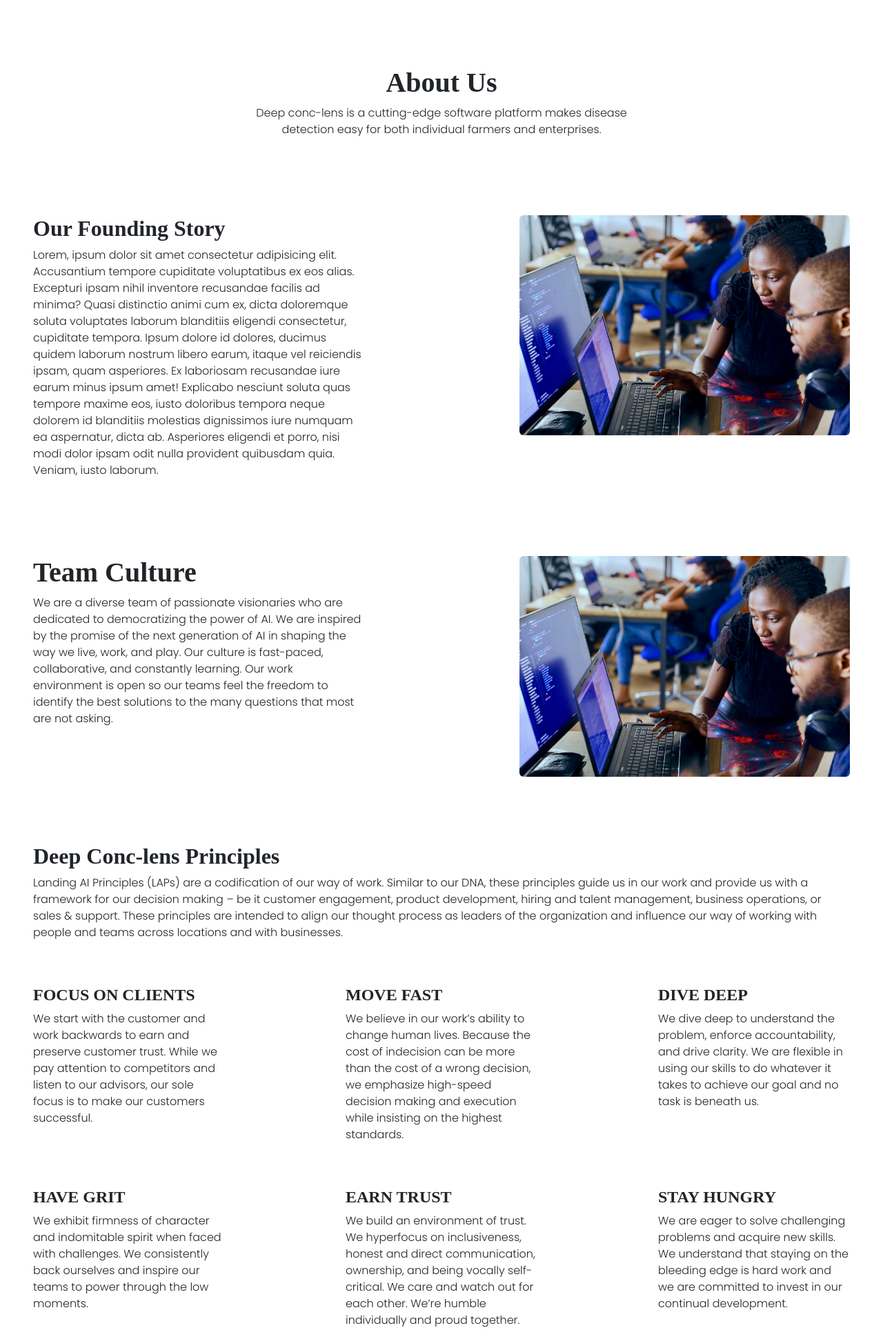
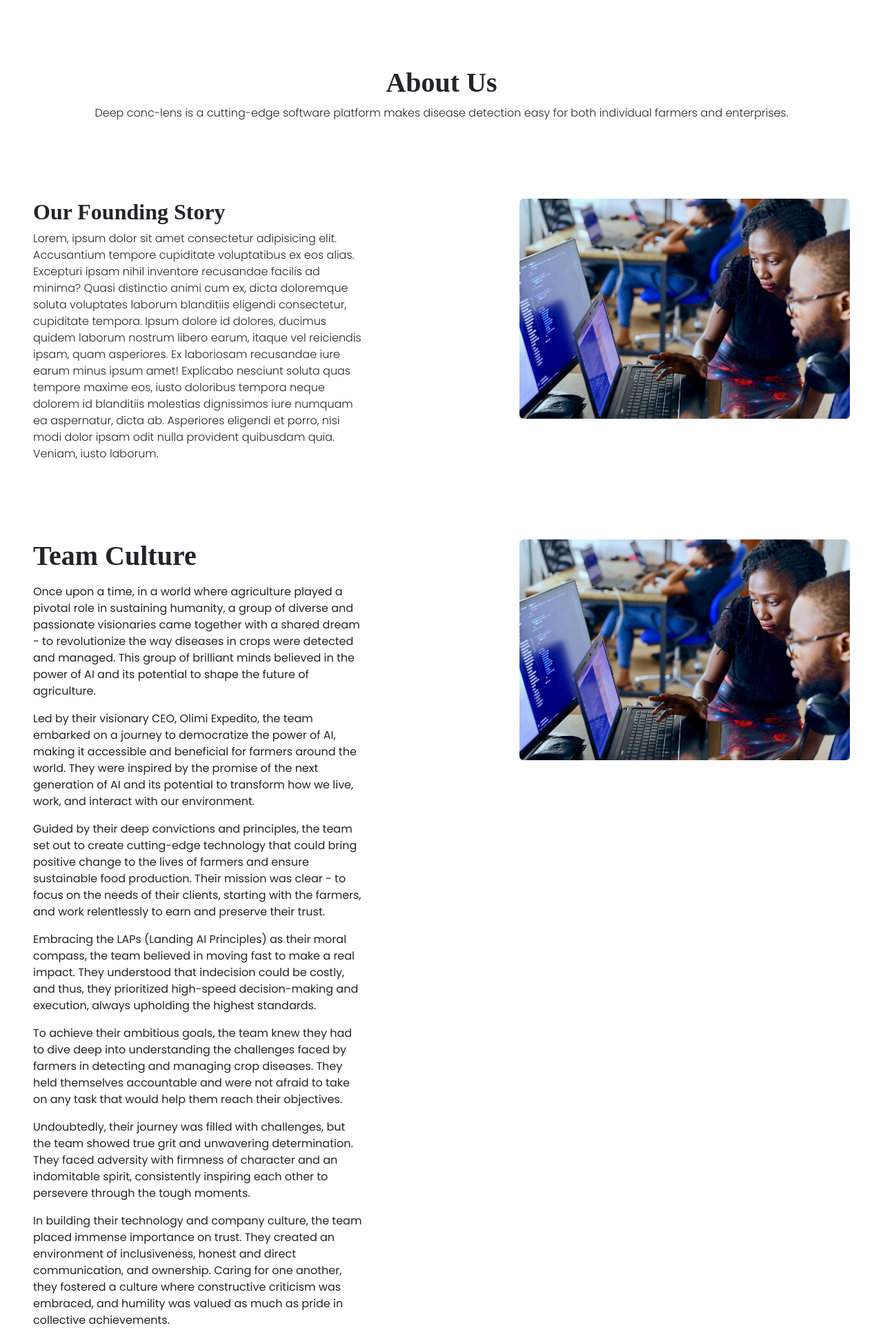
Before and after one commit to deepconclusions/plant-disease-detector-frontend, a Django app: page /about in a window 1280 px wide. Shown: the part 124-2052 px from the top of the page at 69% size. Run offline with Django 4.2, Linux system fonts and the light colour scheme; some libraries are stand-ins or nearby versions; some web fonts are replaced.

```diff
--- a/plants/templates/plants/about.html
+++ b/plants/templates/plants/about.html
@@ -3,7 +3,7 @@
 <section class="mb-5">
   <div class="p-5 text-center d-flex flex-column justify-content-center">
     <h1 class="fw-bold">About Us</h1>
-    <p class="fw-light align-self-center" style="width: 50%">
+    <p class="fw-light align-self-center">
       Deep conc-lens is a cutting-edge software platform makes disease detection
       easy for both individual farmers and enterprises.
     </p>
@@ -39,14 +39,84 @@
     <main class="col-md-5">
       <h1 class="fw-bold">Team Culture</h1>
       <p class="fw-light">
-        We are a diverse team of passionate visionaries who are dedicated to
-        democratizing the power of AI. We are inspired by the promise of the
-        next generation of AI in shaping the way we live, work, and play. Our
-        culture is fast-paced, collaborative, and constantly learning. Our work
-        environment is open so our teams feel the freedom to identify the best
-        solutions to the many questions that most are not asking.
+        <p>
+        Once upon a time, in a world where agriculture played a pivotal role in
+        sustaining humanity, a group of diverse and passionate visionaries came
+        together with a shared dream - to revolutionize the way diseases in
+        crops were detected and managed. This group of brilliant minds believed
+        in the power of AI and its potential to shape the future of agriculture.
+    </p>
+    <p>
+        Led by their visionary CEO, Olimi Expedito, the team embarked on a
+        journey to democratize the power of AI, making it accessible and
+        beneficial for farmers around the world. They were inspired by the
+        promise of the next generation of AI and its potential to transform how
+        we live, work, and interact with our environment.
+    </p>
+    <p>
+        Guided by their deep
+        convictions and principles, the team set out to create cutting-edge
+        technology that could bring positive change to the lives of farmers and
+        ensure sustainable food production. Their mission was clear - to focus
+        on the needs of their clients, starting with the farmers, and work
+        relentlessly to earn and preserve their trust.
+    </p>
+        <p>
+        Embracing the LAPs
+        (Landing AI Principles) as their moral compass, the team believed in
+        moving fast to make a real impact. They understood that indecision could
+        be costly, and thus, they prioritized high-speed decision-making and
+        execution, always upholding the highest standards.
+    </p>
+    <p>
+        To achieve their
+        ambitious goals, the team knew they had to dive deep into understanding
+        the challenges faced by farmers in detecting and managing crop diseases.
+        They held themselves accountable and were not afraid to take on any task
+        that would help them reach their objectives.
+    </p>
+    <p>
+        Undoubtedly, their journey
+        was filled with challenges, but the team showed true grit and unwavering
+        determination. They faced adversity with firmness of character and an
+        indomitable spirit, consistently inspiring each other to persevere
+        through the tough moments.
+    </p>
+    <p>
+        In building their technology and company
+        culture, the team placed immense importance on trust. They created an
+        environment of inclusiveness, honest and direct communication, and
+        ownership. Caring for one another, they fostered a culture where
+        constructive criticism was embraced, and humility was valued as much as
+        pride in collective achievements.
+    </p>
+    <p>
+        The team's hunger for knowledge and
+        their eagerness to solve challenging problems fueled their constant
+        growth and development. They recognized that staying at the forefront of
+        their field required relentless effort and investment in continual
+        learning.
+    </p>
+    <p>
+        With Olimi Expedito at the helm, supported by talented
+        individuals like Juma Shafara, an Applied ML Engineer, and Twinomugisha
+        Morris, a skilled Data Scientist, the company thrived. They harnessed
+        the power of AI to create a technology that could effortlessly detect
+        diseases in plants, empowering farmers with the tools they needed to
+        protect their crops and ensure bountiful harvests.
+    </p>
+    <p>
+        Word spread about the
+        company's remarkable achievements, and soon, farmers from all corners of
+        the globe sought their innovative solution to safeguard their
+        livelihoods. Through their unwavering dedication to their founding
+        principles, this diverse and passionate team continued to drive change
+        in the agricultural landscape, making the world a better place, one crop
+        at a time.
+    </p>
       </p>
     </main>
+
     <aside class="col-md-5">
       <img
         class="img-fluid rounded"
```
